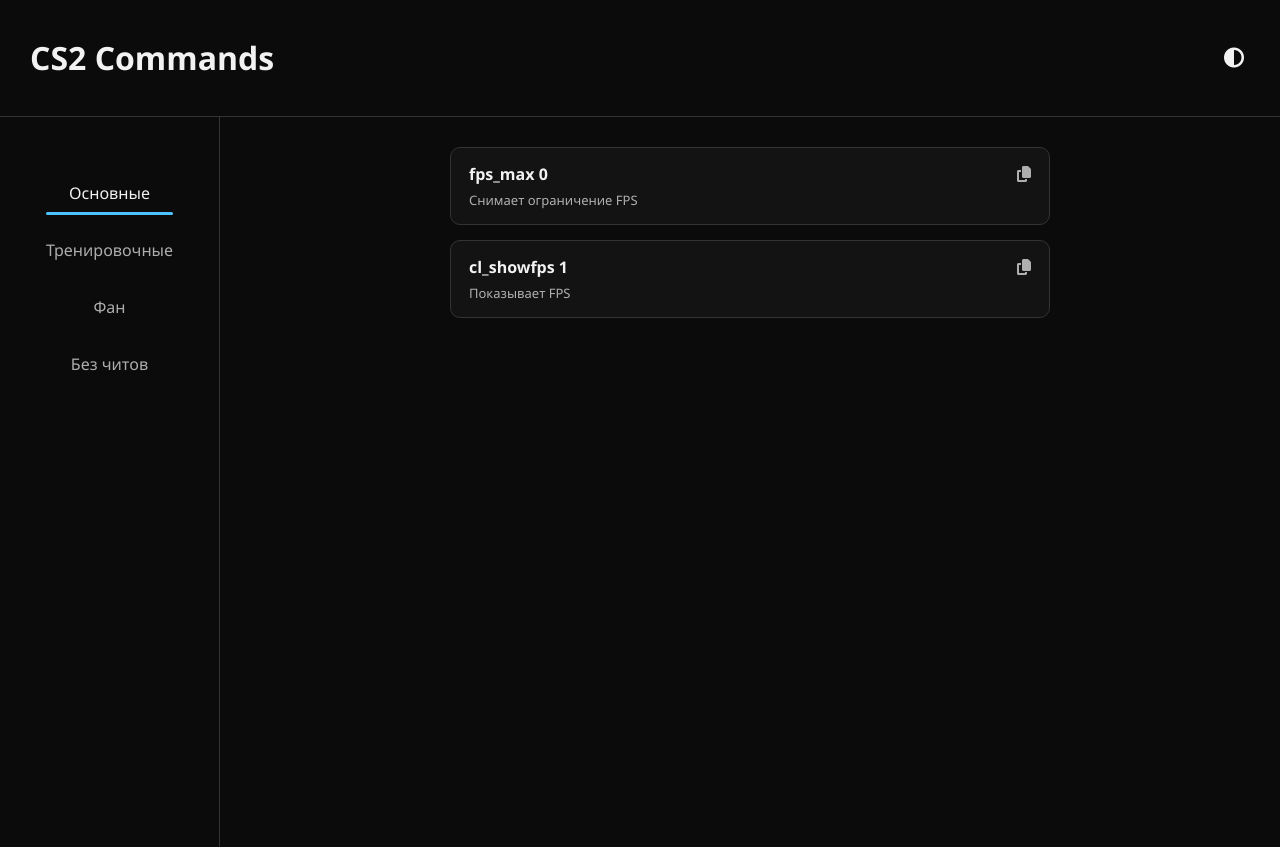
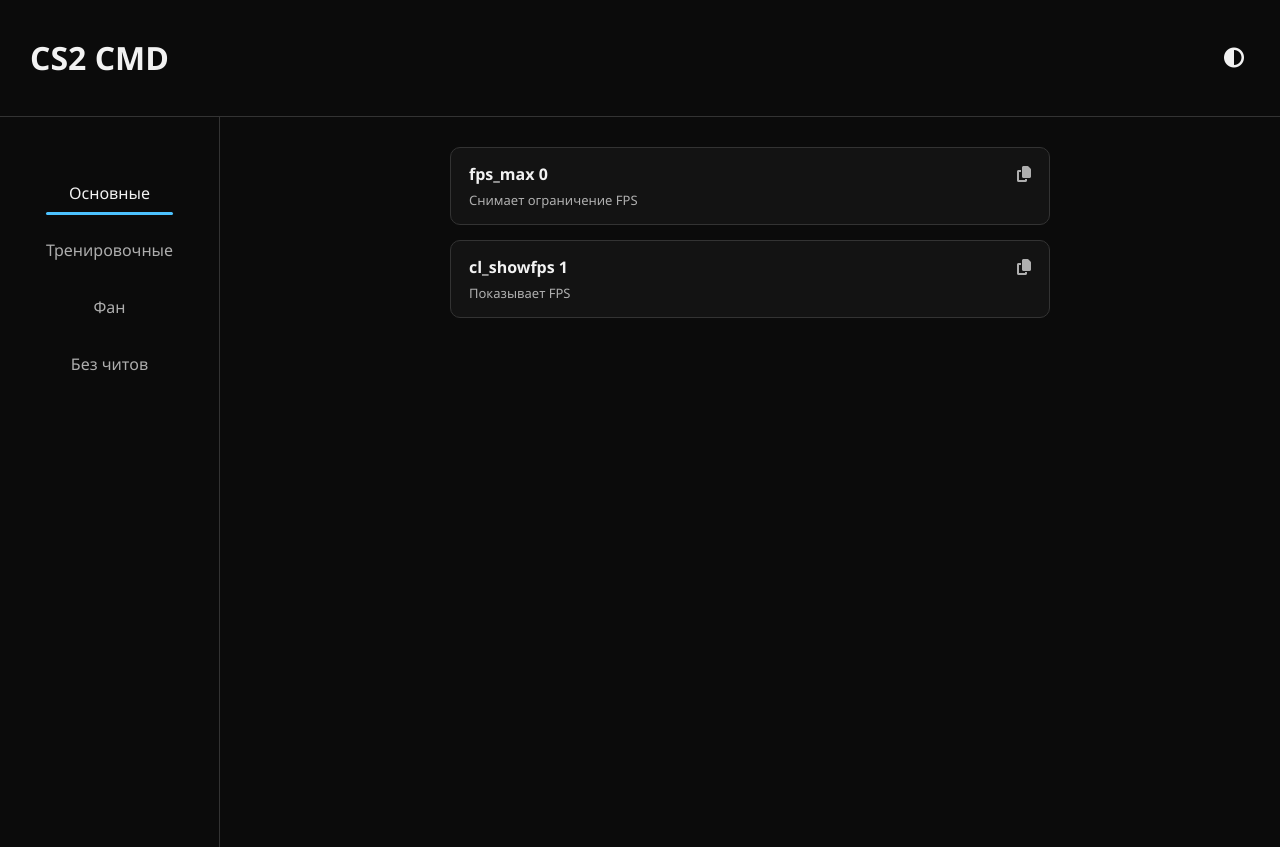
Before and after one commit to s1lentcrush/CS2List, a plain HTML site: page index.html in a window 1280 px wide. Drawn offline with Linux system fonts and the light colour scheme.

Commit message:
Update index.html
changed name to "CS2 CMD"

```diff
--- a/index.html
+++ b/index.html
@@ -2,7 +2,7 @@
 <html lang="ru">
 <head>
     <meta charset="UTF-8">
-    <title>CS2 Commands</title>
+    <title>CS2 cmd</title>
 
     <link rel="stylesheet" href="https://cdnjs.cloudflare.com/ajax/libs/font-awesome/6.5.0/css/all.min.css">
     <link rel="stylesheet" href="style.css">
@@ -10,7 +10,7 @@
 <body class="dark">
 
 <header>
-    <h1>CS2 Commands</h1>
+    <h1>CS2 CMD</h1>
     <button id="themeToggle">
         <i class="fa-solid fa-circle-half-stroke"></i>
     </button>
```
